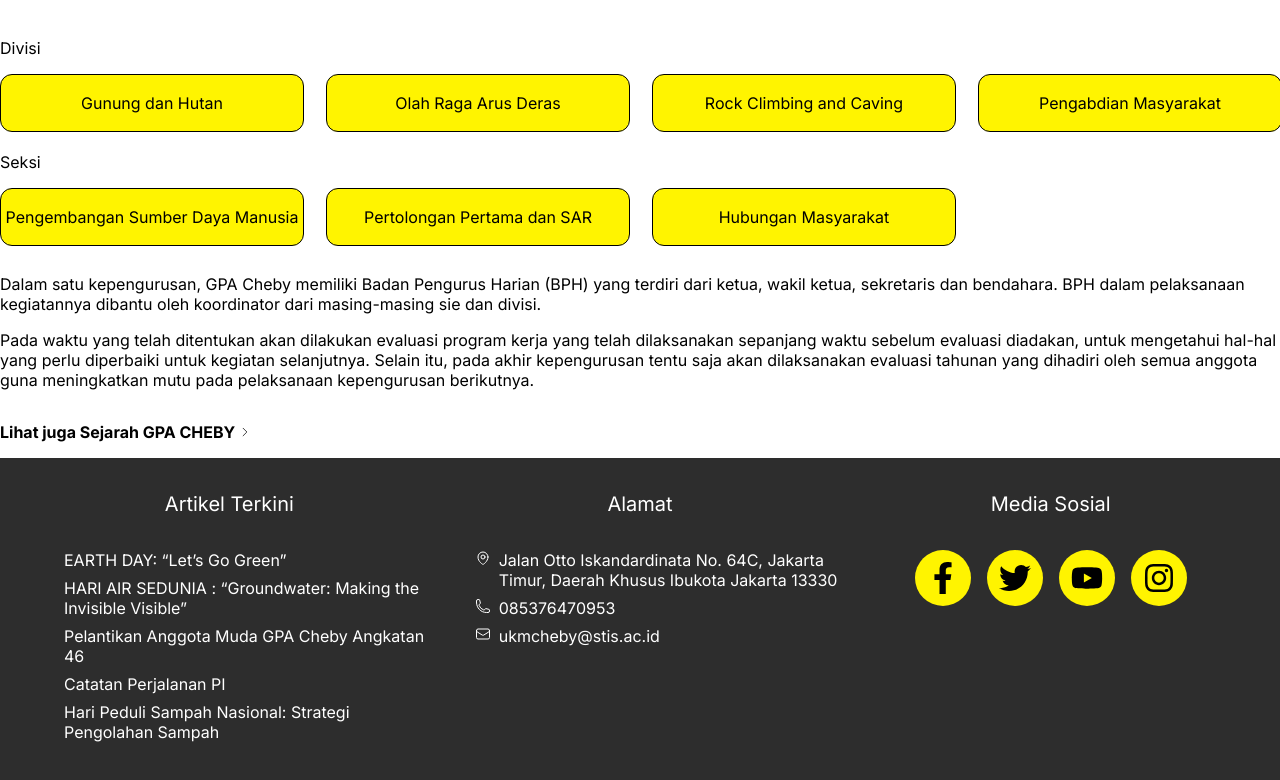
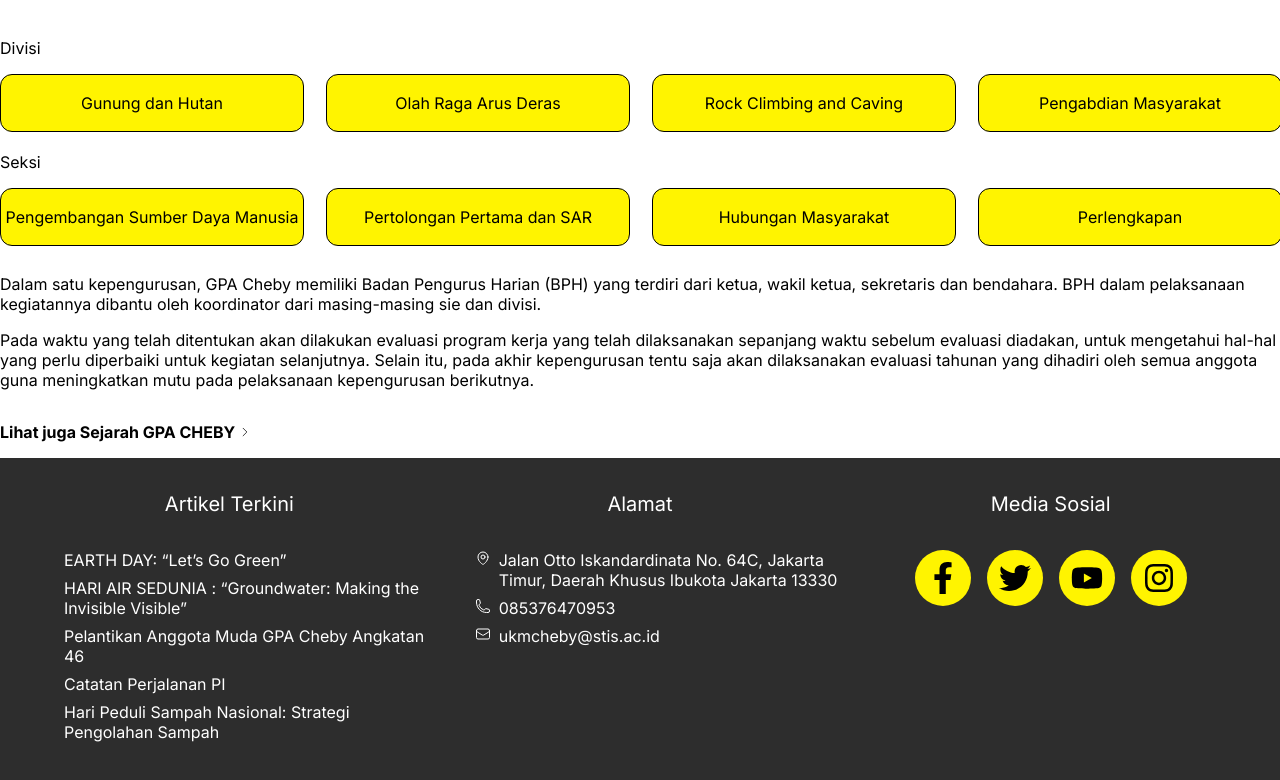
Before and after one commit to muhammadhanief/gpacheby_imk, a Next.js app: page /tentang_kami in a window 1280 px wide. Shown: the part 794-1574 px from the top of the page. Built offline with nearby package versions, Linux system fonts and the light colour scheme.

Commit message:
typo dikit

```diff
--- a/components/tentang-kami/logogpacheby.tsx
+++ b/components/tentang-kami/logogpacheby.tsx
@@ -75,7 +75,7 @@ const LogoGpaCheby = () => {
             </div>
           </Link>
           <Link href={"/"} className="w-full">
-            <div clasName="rounded-xl h-14 flex justify-center items-center bg-cheby w-full text-black border-solid border">
+            <div className="rounded-xl h-14 flex justify-center items-center bg-cheby w-full text-black border-solid border">
               Perlengkapan
             </div>
           </Link>
```
